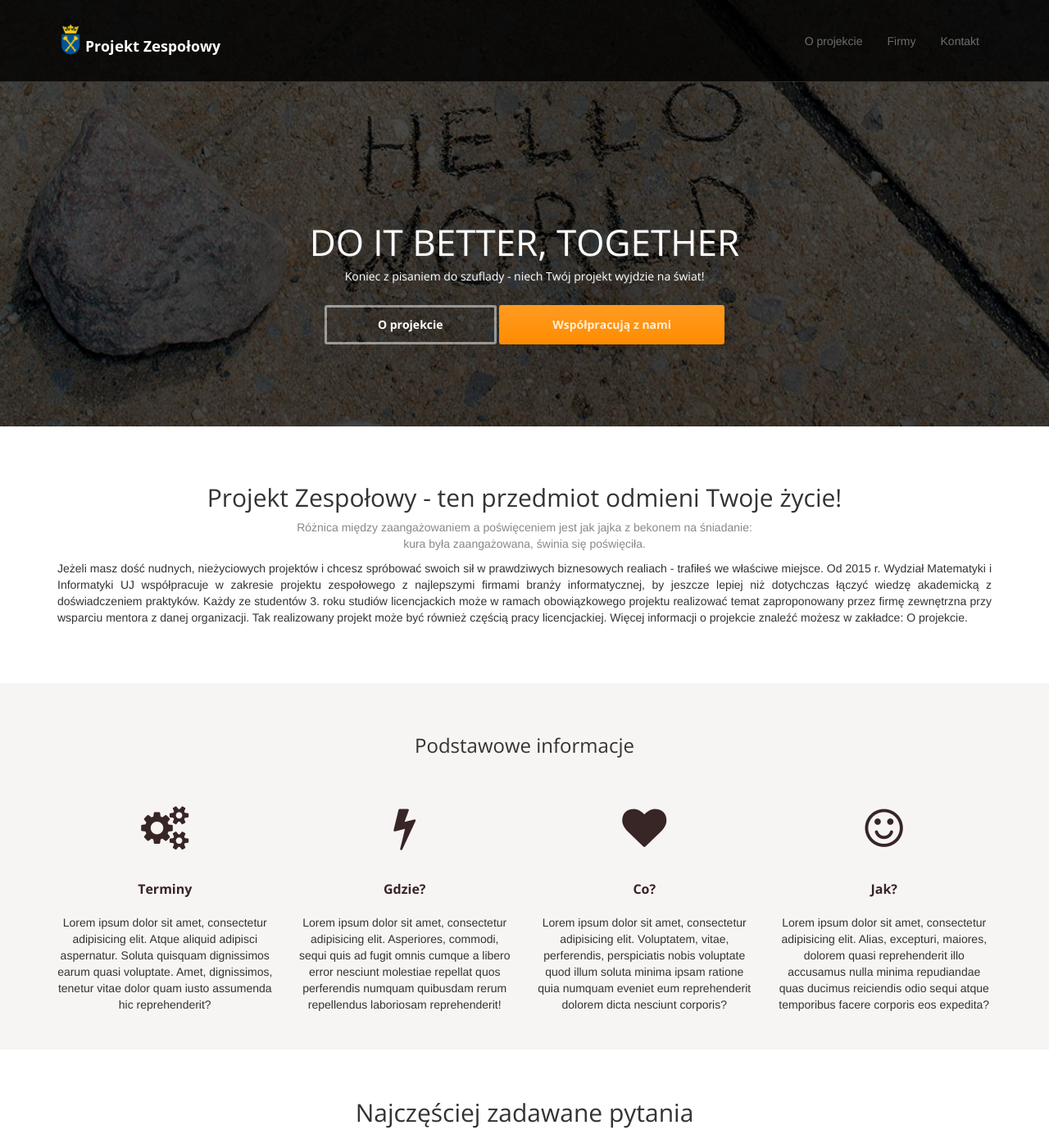
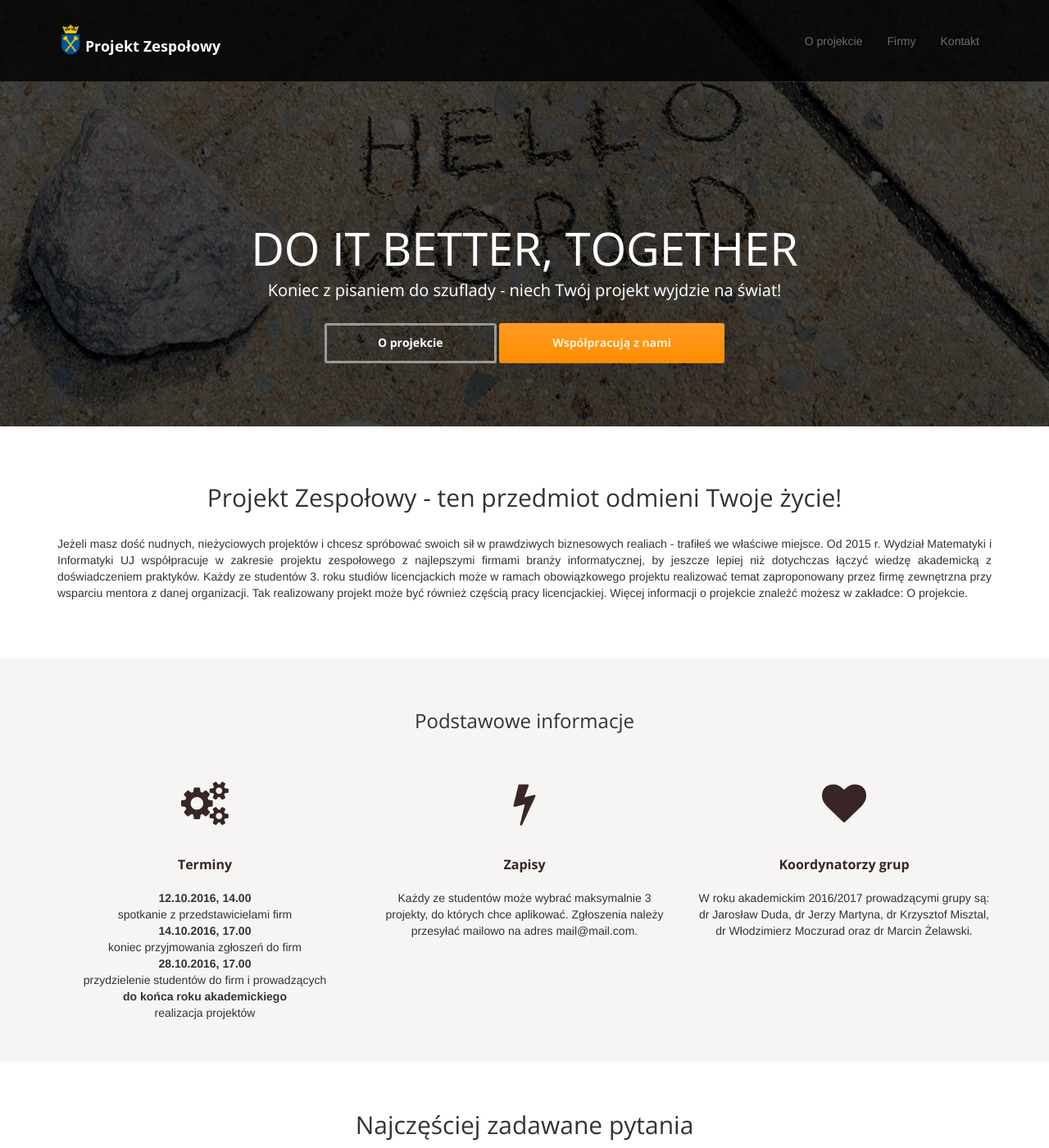
Before and after one commit to KSIUJ/pz.ksi, a Jekyll site: the page built from index.html, in a window 1280 px wide and 1400 px high. Shown: the whole window at 82% size. Built offline with Jekyll 4.4.1, drawn with Linux system fonts in a browser that asks for light colours; nearby versions of some CDN libraries.

Commit message:
More various fixes!

```diff
--- a/assets/css/main.css
+++ b/assets/css/main.css
@@ -1,89 +1,333 @@
 /* Header */
-#head { background:#181015 url( ../images/bg_header.jpg) no-repeat; background-size: cover; min-height:520px; text-align: center; padding-top:240px; color:white; font-family:"Open sans", Helvetica, Arial; font-weight:300; }
-#head.secondary { height:100px; min-height: 100px; padding-top:0px; }
-	#head .lead { font-family:"Open sans", Helvetica, Arial; font-size:44px; margin-bottom:6px; color:white; line-height:1.15em; }
-	#head .tagline { color:rgba(255,255,255,1); margin-bottom:25px; }
-		#head .tagline a { color:#fff; }
-	#head .btn { margin-bottom:10px;}
-	#head .btn-default { text-shadow: none; background:transparent; color:rgba(255,255,255,1); -webkit-box-shadow:inset 0px 0px 0px 3px rgba(255,255,255,.5); -moz-box-shadow:inset 0px 0px 0px 3px rgba(255,255,255,.5); box-shadow:inset 0px 0px 0px 3px rgba(255,255,255,.5); background: transparent; }
-		#head .btn-default:hover,
-		#head .btn-default:focus { color:rgba(255,255,255,.8); -webkit-box-shadow:inset 0px 0px 0px 3px rgba(255,255,255,.8); -moz-box-shadow:inset 0px 0px 0px 3px rgba(255,255,255,.8); box-shadow:inset 0px 0px 0px 3px rgba(255,255,255,.8); background: transparent; }
-		#head .btn-default:active,
-		#head .btn-default.active { color:#fff; -webkit-box-shadow:inset 0px 0px 0px 3px #fff; -moz-box-shadow:inset 0px 0px 0px 3px #fff; box-shadow:inset 0px 0px 0px 3px #fff; background: transparent; }
+
+#head {
+    background: #181015 url(../images/bg_header.jpg) no-repeat;
+    background-size: cover;
+    min-height: 520px;
+    text-align: center;
+    padding-top: 240px;
+    color: white;
+    font-family: "Open sans", Helvetica, Arial;
+    font-weight: 300;
+}
+
+#head.secondary {
+    height: 100px;
+    min-height: 100px;
+    padding-top: 0px;
+}
+
+#head .lead {
+    font-family: "Open sans", Helvetica, Arial;
+    font-size: 56px;
+    margin-bottom: 6px;
+    color: white;
+    line-height: 1.15em;
+}
+
+#head .tagline {
+    color: rgba(255, 255, 255, 1);
+    margin-bottom: 25px;
+    font-size: 20px;
+}
+
+#head .tagline a {
+    color: #fff;
+}
+
+#head .btn {
+    margin-bottom: 10px;
+}
+
+#head .btn-default {
+    text-shadow: none;
+    background: transparent;
+    color: rgba(255, 255, 255, 1);
+    -webkit-box-shadow: inset 0px 0px 0px 3px rgba(255, 255, 255, .5);
+    -moz-box-shadow: inset 0px 0px 0px 3px rgba(255, 255, 255, .5);
+    box-shadow: inset 0px 0px 0px 3px rgba(255, 255, 255, .5);
+    background: transparent;
+}
+
+#head .btn-default:hover,
+#head .btn-default:focus {
+    color: rgba(255, 255, 255, .8);
+    -webkit-box-shadow: inset 0px 0px 0px 3px rgba(255, 255, 255, .8);
+    -moz-box-shadow: inset 0px 0px 0px 3px rgba(255, 255, 255, .8);
+    box-shadow: inset 0px 0px 0px 3px rgba(255, 255, 255, .8);
+    background: transparent;
+}
+
+#head .btn-default:active,
+#head .btn-default.active {
+    color: #fff;
+    -webkit-box-shadow: inset 0px 0px 0px 3px #fff;
+    -moz-box-shadow: inset 0px 0px 0px 3px #fff;
+    box-shadow: inset 0px 0px 0px 3px #fff;
+    background: transparent;
+}
 
 @media (max-width: 767px) {
-	#head { min-height:420px; padding-top:160px; }
-	#head .lead { font-size: 34px; }
+    #head {
+        min-height: 420px;
+        padding-top: 160px;
+    }
+    #head .lead {
+        font-size: 34px;
+    }
 }
 
 
 /* Autohide navbar */
-.slideUp { top:-100px; }
-.headroom { -webkit-transition: all 0.4s ease-out; -moz-transition: all 0.4s ease-out; -o-transition: all 0.4s ease-out; transition: all 0.4s ease-out; }
+
+.slideUp {
+    top: -100px;
+}
+
+.headroom {
+    -webkit-transition: all 0.4s ease-out;
+    -moz-transition: all 0.4s ease-out;
+    -o-transition: all 0.4s ease-out;
+    transition: all 0.4s ease-out;
+}
 
 
 /* Highlights (in jumbotron in most cases) */
-.highlight { margin-top:40px; }
-	.h-caption { text-align: center; }
-	.h-caption i { display:block; font-size: 54px; color:#382526; margin-bottom:36px; }
-	.h-caption h4 { color:#382526; font-size: 16px; font-weight: bold; margin-bottom:20px; }
-	.h-body { }
+
+.highlight {
+    margin-top: 40px;
+}
+
+.h-caption {
+    text-align: center;
+}
+
+.h-caption i {
+    display: block;
+    font-size: 54px;
+    color: #382526;
+    margin-bottom: 36px;
+}
+
+.h-caption h4 {
+    color: #382526;
+    font-size: 16px;
+    font-weight: bold;
+    margin-bottom: 20px;
+}
+
+.h-body {}
 
 
 /* Typography */
-h1, h2, h3, h4, h5, h6 { font-family:"Open sans", Helvetica, Arial; }
-h1, .h1, h2, .h2, h3, .h3 { margin-top:30px; }
-blockquote { font-style: italic; font-family: Georgia; color:#999; margin:30px 0 30px; }
-label { color: #777; }
-.thin { font-weight:300; }
-.page-title { margin-top:20px; font-weight:300; }
-.text-muted { color:#888; }
-.breadcrumb { background:none; padding:0; margin:30px 0 0px 0; }
-ul.list-spaces li{ margin-bottom:10px; }
+
+h1,
+h2,
+h3,
+h4,
+h5,
+h6 {
+    font-family: "Open sans", Helvetica, Arial;
+}
+
+h1,
+.h1,
+h2,
+.h2,
+h3,
+.h3 {
+    margin-top: 30px;
+}
+
+blockquote {
+    font-style: italic;
+    font-family: Georgia;
+    color: #999;
+    margin: 30px 0 30px;
+}
+
+label {
+    color: #777;
+}
+
+.thin {
+    font-weight: 300;
+}
+
+.page-title {
+    margin-top: 20px;
+    font-weight: 300;
+}
+
+.text-muted {
+    color: #888;
+}
+
+.breadcrumb {
+    background: none;
+    padding: 0;
+    margin: 30px 0 0px 0;
+}
+
+ul.list-spaces li {
+    margin-bottom: 10px;
+}
+
 
 /* Helpers */
-.container-full { margin: 0 auto; width: 100%; }
-.top-space { margin-top: 60px; }
-.top-margin { margin-top:20px; }
 
-img { max-width:100%; }
-img.pull-right { margin-left: 10px; }
-img.pull-left { margin-right: 10px; }
-#map { width:100%; height:280px; }
-#social { margin-top:50px; margin-bottom:50px; }
-	#social .wrapper { width:340px; margin:0 auto; }
+.container-full {
+    margin: 0 auto;
+    width: 100%;
+}
+
+.top-space {
+    margin-top: 60px;
+}
+
+.top-margin {
+    margin-top: 20px;
+}
+
+img {
+    max-width: 100%;
+}
+
+img.pull-right {
+    margin-left: 10px;
+}
+
+img.pull-left {
+    margin-right: 10px;
+}
+
+#map {
+    width: 100%;
+    height: 280px;
+}
+
+#social {
+    margin-top: 50px;
+    margin-bottom: 50px;
+}
+
+#social .wrapper {
+    width: 340px;
+    margin: 0 auto;
+}
+
 
 /* Main content block */
-.maincontent { }
+
+.maincontent {}
+
 
 /* Sidebars */
-.sidebar { padding-top:36px; padding-bottom:30px; }
-	.sidebar .widget { margin-bottom:20px; }
-	.sidebar h1, .sidebar .h1, .sidebar h2, .sidebar .h2, .sidebar h3, .sidebar .h3 { margin-top:20px; }
+
+.sidebar {
+    padding-top: 36px;
+    padding-bottom: 30px;
+}
+
+.sidebar .widget {
+    margin-bottom: 20px;
+}
+
+.sidebar h1,
+.sidebar .h1,
+.sidebar h2,
+.sidebar .h2,
+.sidebar h3,
+.sidebar .h3 {
+    margin-top: 20px;
+}
+
 
 /* Footer */
-.footer1 { background: #232323; padding: 30px 0 0 0; font-size: 12px; color: #999; }
-	.footer1 a { color: #ccc; }
-		.footer1 a:hover {color: #fff; }
-	.footer1 .widget { margin-bottom:30px; }
-	.footer1 .widget-title { font-size: 17px; font-weight: bold; color: #ccc; margin: 0 0 20px; }
-	.footer1 .entry-meta { border-top: 1px solid #ccc; border-bottom: 1px solid #ccc; margin: 0 0 35px 0; padding: 2px 0; color: #888888; font-size: 12px; font-size: 0.75rem; }
-		.footer1 .entry-meta a { color: #333333; }
-		.footer1 .entry-meta .meta-in { border-top: 1px solid #ccc; border-bottom: 1px solid #ccc; padding: 10px 0; }
-	.follow-me-icons { font-size:30px; }
-		.follow-me-icons i { float:left; margin:0 10px 0 0; }
 
-.footer2 { background: #191919; padding: 15px 0; color: #777; font-size: 12px; }
-	.footer2 a { color: #aaa; }
-		.footer2 a:hover { color: #fff; }
-		.footer2 p { margin: 0; }
+.footer1 {
+    background: #232323;
+    padding: 30px 0 0 0;
+    font-size: 12px;
+    color: #999;
+}
 
-	.widget-simplenav { margin-left:-5px; }
-	.widget-simplenav a{ margin:0 5px; }
+.footer1 a {
+    color: #ccc;
+}
 
+.footer1 a:hover {
+    color: #fff;
+}
 
+.footer1 .widget {
+    margin-bottom: 30px;
+}
 
+.footer1 .widget-title {
+    font-size: 17px;
+    font-weight: bold;
+    color: #ccc;
+    margin: 0 0 20px;
+}
 
-.header	.lead, .header .tagline{
-	    text-shadow: 1px 1px #444 !important;
-	}
+.footer1 .entry-meta {
+    border-top: 1px solid #ccc;
+    border-bottom: 1px solid #ccc;
+    margin: 0 0 35px 0;
+    padding: 2px 0;
+    color: #888888;
+    font-size: 12px;
+    font-size: 0.75rem;
+}
+
+.footer1 .entry-meta a {
+    color: #333333;
+}
+
+.footer1 .entry-meta .meta-in {
+    border-top: 1px solid #ccc;
+    border-bottom: 1px solid #ccc;
+    padding: 10px 0;
+}
+
+.follow-me-icons {
+    font-size: 30px;
+}
+
+.follow-me-icons i {
+    float: left;
+    margin: 0 10px 0 0;
+}
+
+.footer2 {
+    background: #191919;
+    padding: 15px 0;
+    color: #777;
+    font-size: 12px;
+}
+
+.footer2 a {
+    color: #aaa;
+}
+
+.footer2 a:hover {
+    color: #fff;
+}
+
+.footer2 p {
+    margin: 0;
+}
+
+.widget-simplenav {
+    margin-left: -5px;
+}
+
+.widget-simplenav a {
+    margin: 0 5px;
+}
+
+.header .lead,
+.header .tagline {
+    text-shadow: 1px 1px #444 !important;
+}
--- a/index.html
+++ b/index.html
@@ -6,12 +6,9 @@ layout: default
     <br>
     <br>
     <h2 class="thin">Projekt Zespołowy - ten przedmiot odmieni Twoje życie!</h2>
-    <p class="text-muted">
-        Różnica między zaangażowaniem a poświęceniem jest jak jajka z bekonem na śniadanie:
-        <br> kura była zaangażowana, świnia się poświęciła.
-    </p>
-    <p style="text-align: justify">
-      Jeżeli masz dość nudnych, nieżyciowych projektów i chcesz spróbować swoich sił w prawdziwych biznesowych realiach - trafiłeś we właściwe miejsce. Od 2015 r. Wydział Matematyki i Informatyki UJ współpracuje w zakresie projektu zespołowego z najlepszymi firmami branży informatycznej, by jeszcze lepiej niż dotychczas łączyć wiedzę akademicką z doświadczeniem praktyków. Każdy ze studentów 3. roku studiów licencjackich może w ramach obowiązkowego projektu realizować temat zaproponowany przez firmę zewnętrzna przy wsparciu mentora z danej organizacji. Tak realizowany projekt może być również częścią pracy licencjackiej. Więcej informacji o projekcie znaleźć możesz w zakładce: O projekcie.
+    <br>
+    <p class="text-justify">
+        Jeżeli masz dość nudnych, nieżyciowych projektów i chcesz spróbować swoich sił w prawdziwych biznesowych realiach - trafiłeś we właściwe miejsce. Od 2015 r. Wydział Matematyki i Informatyki UJ współpracuje w zakresie projektu zespołowego z najlepszymi firmami branży informatycznej, by jeszcze lepiej niż dotychczas łączyć wiedzę akademicką z doświadczeniem praktyków. Każdy ze studentów 3. roku studiów licencjackich może w ramach obowiązkowego projektu realizować temat zaproponowany przez firmę zewnętrzna przy wsparciu mentora z danej organizacji. Tak realizowany projekt może być również częścią pracy licencjackiej. Więcej informacji o projekcie znaleźć możesz w zakładce: O projekcie.
     </p>
 </div>
 <!-- /Intro-->
@@ -20,32 +17,38 @@ layout: default
     <div class="container">
         <h3 class="text-center thin">Podstawowe informacje</h3>
         <div class="row">
-            <div class="col-md-3 col-sm-6 highlight">
+            <div class="col-md-4 col-sm-6 highlight">
                 <div class="h-caption">
                     <h4><i class="fa fa-cogs fa-5"></i>Terminy</h4></div>
                 <div class="h-body text-center">
-                    <p>Lorem ipsum dolor sit amet, consectetur adipisicing elit. Atque aliquid adipisci aspernatur. Soluta quisquam dignissimos earum quasi voluptate. Amet, dignissimos, tenetur vitae dolor quam iusto assumenda hic reprehenderit?</p>
+                    <dl>
+                        <dt>12.10.2016, 14.00</dt>
+                        <dd>spotkanie z przedstawicielami firm</dd>
+                        <dt>14.10.2016, 17.00</dt>
+                        <dd>koniec przyjmowania zgłoszeń do firm</dd>
+                        <dt>28.10.2016, 17.00</dt>
+                        <dd>przydzielenie studentów do firm i prowadzących</dd>
+                        <dt>do końca roku akademickiego</dt>
+                        <dd>realizacja projektów</dd>
+                    </dl>
                 </div>
             </div>
-            <div class="col-md-3 col-sm-6 highlight">
+            <div class="col-md-4 col-sm-6 highlight">
                 <div class="h-caption">
-                    <h4><i class="fa fa-flash fa-5"></i>Gdzie?</h4></div>
+                    <h4><i class="fa fa-flash fa-5"></i>Zapisy</h4></div>
                 <div class="h-body text-center">
-                    <p>Lorem ipsum dolor sit amet, consectetur adipisicing elit. Asperiores, commodi, sequi quis ad fugit omnis cumque a libero error nesciunt molestiae repellat quos perferendis numquam quibusdam rerum repellendus laboriosam reprehenderit! </p>
+                    <p>
+                        Każdy ze studentów może wybrać maksymalnie 3 projekty, do których chce aplikować. Zgłoszenia należy przesyłać mailowo na adres mail@mail.com.
+                    </p>
                 </div>
             </div>
-            <div class="col-md-3 col-sm-6 highlight">
+            <div class="col-md-4 col-sm-6 highlight">
                 <div class="h-caption">
-                    <h4><i class="fa fa-heart fa-5"></i>Co?</h4></div>
+                    <h4><i class="fa fa-heart fa-5"></i>Koordynatorzy grup</h4></div>
                 <div class="h-body text-center">
-                    <p>Lorem ipsum dolor sit amet, consectetur adipisicing elit. Voluptatem, vitae, perferendis, perspiciatis nobis voluptate quod illum soluta minima ipsam ratione quia numquam eveniet eum reprehenderit dolorem dicta nesciunt corporis?</p>
-                </div>
-            </div>
-            <div class="col-md-3 col-sm-6 highlight">
-                <div class="h-caption">
-                    <h4><i class="fa fa-smile-o fa-5"></i>Jak?</h4></div>
-                <div class="h-body text-center">
-                    <p>Lorem ipsum dolor sit amet, consectetur adipisicing elit. Alias, excepturi, maiores, dolorem quasi reprehenderit illo accusamus nulla minima repudiandae quas ducimus reiciendis odio sequi atque temporibus facere corporis eos expedita? </p>
+                    <p>
+                        W roku akademickim 2016/2017 prowadzącymi grupy są: dr Jarosław Duda, dr Jerzy Martyna, dr Krzysztof Misztal, dr Włodzimierz Moczurad oraz dr Marcin Żelawski.
+                    </p>
                 </div>
             </div>
         </div>
@@ -54,35 +57,35 @@ layout: default
 </div>
 <!-- /Highlights -->
 <!-- container -->
-<div class="container">
+<div class="container text-justify">
     <h2 class="text-center top-space">Najczęściej zadawane pytania</h2>
     <br>
     <div class="row">
         <div class="col-sm-6">
-            <h3>Na jakiej podstawie wybrane zostaną osoby do poszczególnych projektów?</h3>
+            <h3 class="text-left">Na jakiej podstawie wybrane zostaną osoby do poszczególnych projektów?</h3>
             <p>
-              Po publikacji na stronie internetowej tematów studenci przez tydzień przesyłać mogą swoje zgłoszenia do poszczególnych projektów wraz z CV oraz listem motywacyjnych (jeżeli wymagane). Na ich podstawie przedstawiciele firm wybiorą osoby, które będą realizować zaproponowane przez nich rozwiązania.
+                Po publikacji na stronie internetowej tematów studenci przez tydzień przesyłać mogą swoje zgłoszenia do poszczególnych projektów wraz z CV oraz listem motywacyjnych (jeżeli wymagane). Na ich podstawie przedstawiciele firm wybiorą osoby, które będą realizować zaproponowane przez nich rozwiązania.
             </p>
         </div>
         <div class="col-sm-6">
-            <h3>Co w przypadku gdy moja kandydatura nie zostanie przyjęta przez żadną firmę?</h3>
+            <h3 class="text-left">Co w przypadku gdy moja kandydatura nie zostanie przyjęta przez żadną firmę?</h3>
             <p>
-              W tym przypadku rozwiązaniem jest wybór jednego z tematów zaproponowanych przez uczelnie bądź też zaproponowanie własnego tematu pracy. Decyzje takie powinny być konsultowane z prowadzącym grupę.
+                W tym przypadku rozwiązaniem jest wybór jednego z tematów zaproponowanych przez uczelnie bądź też zaproponowanie własnego tematu pracy. Decyzje takie powinny być konsultowane z prowadzącym grupę.
             </p>
         </div>
     </div>
     <!-- /row -->
     <div class="row">
         <div class="col-sm-6">
-            <h3>Czy projekt realizowany w ramach tego przedmiotu może być podstawą pracy licencjackiej?</h3>
+            <h3 class="text-left">Czy projekt realizowany w ramach tego przedmiotu może być podstawą pracy licencjackiej?</h3>
             <p>
-              Tak, jak najbardziej może być.
+                Tak, jak najbardziej może być.
             </p>
         </div>
         <div class="col-sm-6">
-            <h3>W jaki sposób mogę się zgłosić do danego projektu?</h3>
+            <h3 class="text-left">W jaki sposób mogę się zgłosić do danego projektu?</h3>
             <p>
-              Przesyłając maila pod adres mail@mail.com o temacie Projekt zespolowy. W treści należy zapisać tytuły projektów, w których chcesz wziąć udział, w załączniku zaś powinno być dołączone CV (i ewentualnie list motywacyjny jeżeli wymagane).
+                Przesyłając maila pod adres mail@mail.com o temacie Projekt zespolowy. W treści należy zapisać tytuły projektów, w których chcesz wziąć udział, w załączniku zaś powinno być dołączone CV (i ewentualnie list motywacyjny jeżeli wymagane).
             </p>
         </div>
     </div>
```
Also changed, not shown: _companies/ericpol-public-transport-tracking.markdown (+5 -3 lines), _layouts/project.html (+3 -12 lines), about.html (+7 -22 lines).
